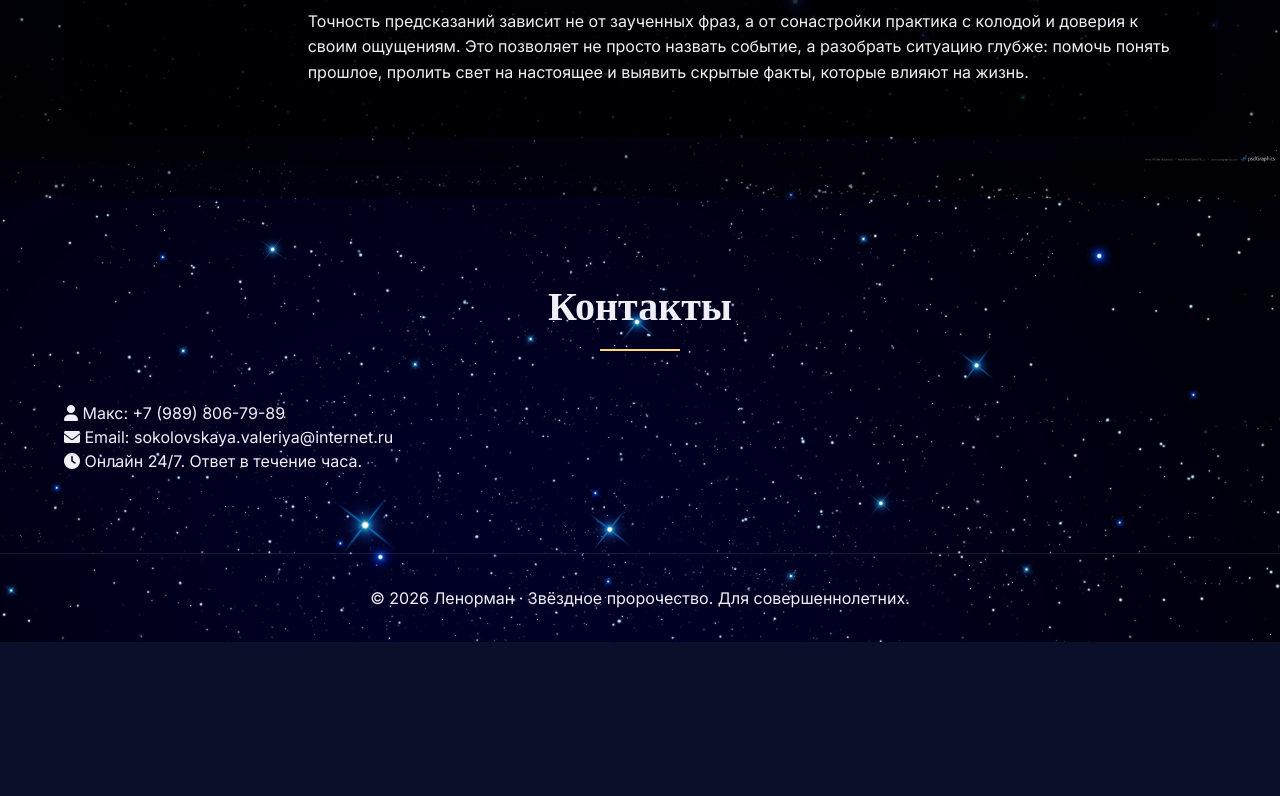
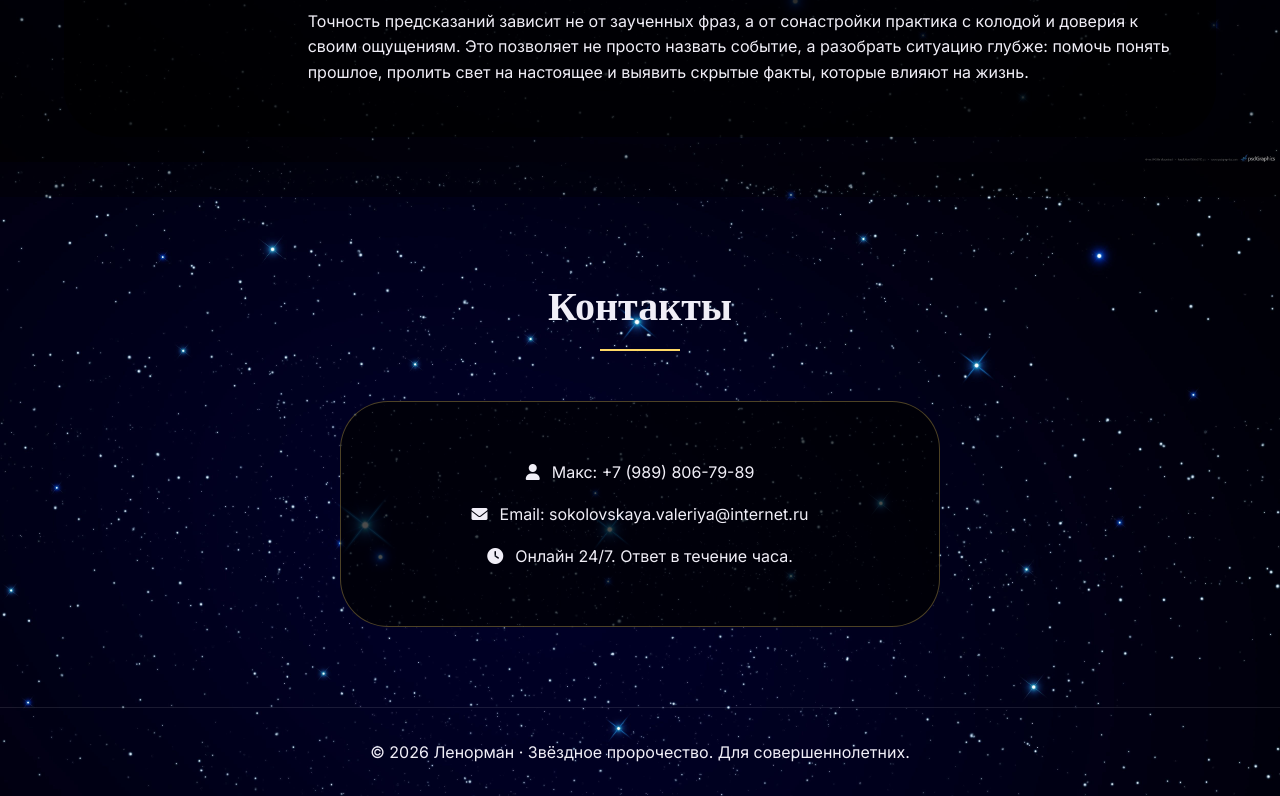
Before and after one commit to Yulian7771234/zvezda, a plain HTML site: page index.html in a window 1280 px wide. Shown: the part 3678-4474 px from the top of the page. Before the commit the page ends 4320 px from the top, so only its background shows below. Drawn offline with nearby package versions, Linux system fonts and the light colour scheme.

Commit message:
Update style.css

```diff
--- a/style.css
+++ b/style.css
@@ -391,18 +391,24 @@ body::after {
 }
 
 .contact-info,
-.contact-form {
-    flex: 1;
+/* Центрированные контакты (без формы) */
+.contact-info-centered {
+    text-align: center;
     background: rgba(0, 0, 0, 0.7);
-    border-radius: 32px;
-    padding: 30px;
+    border-radius: 48px;
+    padding: 40px;
+    max-width: 600px;
+    margin: 0 auto;
+    border: 1px solid rgba(255, 217, 102, 0.3);
 }
 
-.contact-info p {
+.contact-info-centered p {
     margin: 18px 0;
     display: flex;
     align-items: center;
+    justify-content: center;
     gap: 12px;
+    flex-wrap: wrap;
 }
 
 .contact-form input,
```
